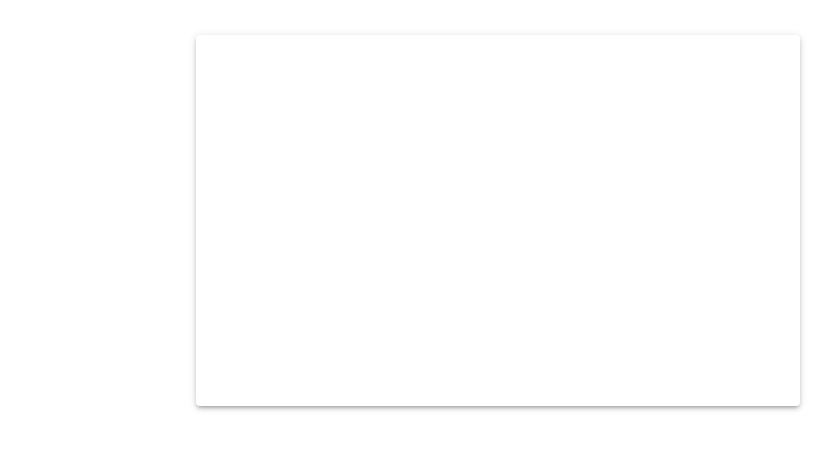
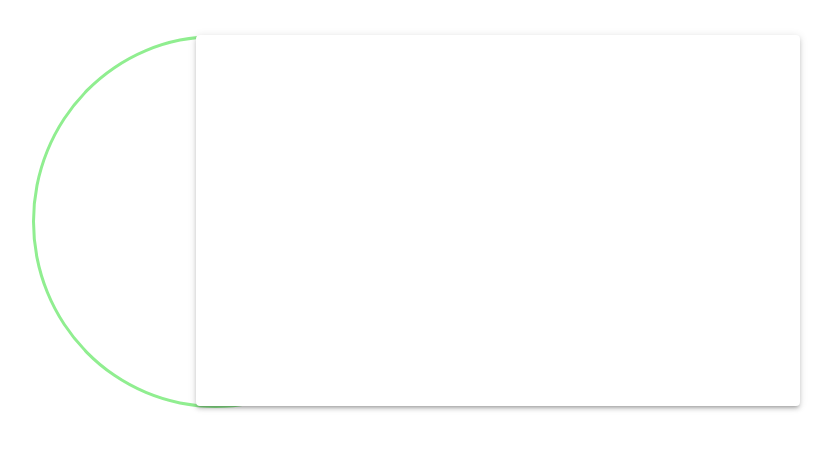
Before and after one commit to UrsaarDev/dashcoin-nextjs, a Next.js app: page /radial in a window 1280 px wide. Shown: the top 450 px of the page, without its empty margins (425-1258 px from the left). Built offline with nearby package versions, Linux system fonts and the light colour scheme.

Commit message:
bord_green

```diff
--- a/assets/pieneed.css
+++ b/assets/pieneed.css
@@ -61,7 +61,6 @@
     transform: scale(0.1) rotate(180deg);
     pointer-events: none;
     opacity: 0;
-    overflow: hidden;
   }
   section .circlemenu_ul.active {
     width:367px;
@@ -204,6 +203,8 @@
   font-size:30px;
   width:100%;
   margin-top:20%;
+  pointer-events: none;
+  user-select: none;
 }
 .circlemenu_imgDescription {
   position:absolute;
@@ -211,6 +212,8 @@
   color:red;
   margin-top:40%;
   width:100%;
+  pointer-events: none;
+  user-select: none;
 }
 .circlemenu_piespan {
   position: absolute;
@@ -230,11 +233,18 @@
 .circlemenu_borders {
   position:absolute;
   top:50%;
-  left:48.5%;
-  border-left: 10px solid lightgrey;
+  left:48.9%;
+  border-left: 10px solid lightgreen;
   border-radius:20px;
   z-index:10;
   transform-origin: top center;
   pointer-events: none;
   user-select: none;
 }
+.circlemenu_outlines {
+  height:367px;
+  border:3px solid lightgreen;
+  border-radius:100%;
+  pointer-events: none;
+  user-select: none;
+}
--- a/pages/radial/index.js
+++ b/pages/radial/index.js
@@ -60,8 +60,9 @@ const Pie = (props) => {
                     <div className="circlemenu_container">
                         <ul className="circlemenu_ul" ref={menu}>
                             <div>
+                                <div className="circlemenu_outlines"></div>
                                 {arr.map((each,i) =>
-                                    <div className="circlemenu_borders" style={{height:185,transform:"rotate("+((360/arr.length)*i-180)+"deg)"}}></div>
+                                    <div className="circlemenu_borders" style={{height:181,transform:"rotate("+((360/arr.length)*i-180)+"deg)"}}></div>
                                 )}
                             </div>
                             {arr.map((each,i) =>
```
